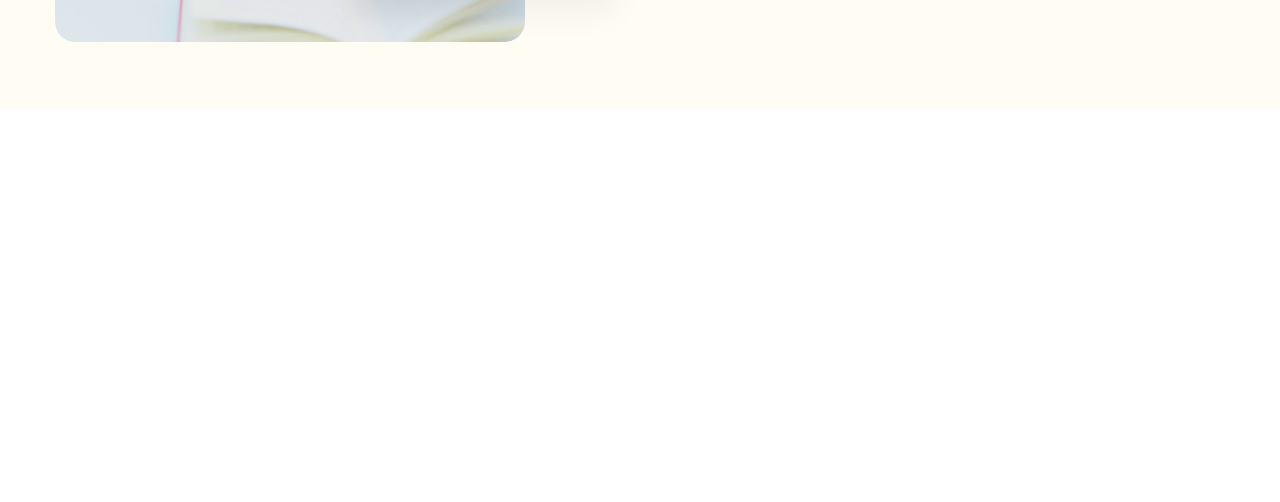
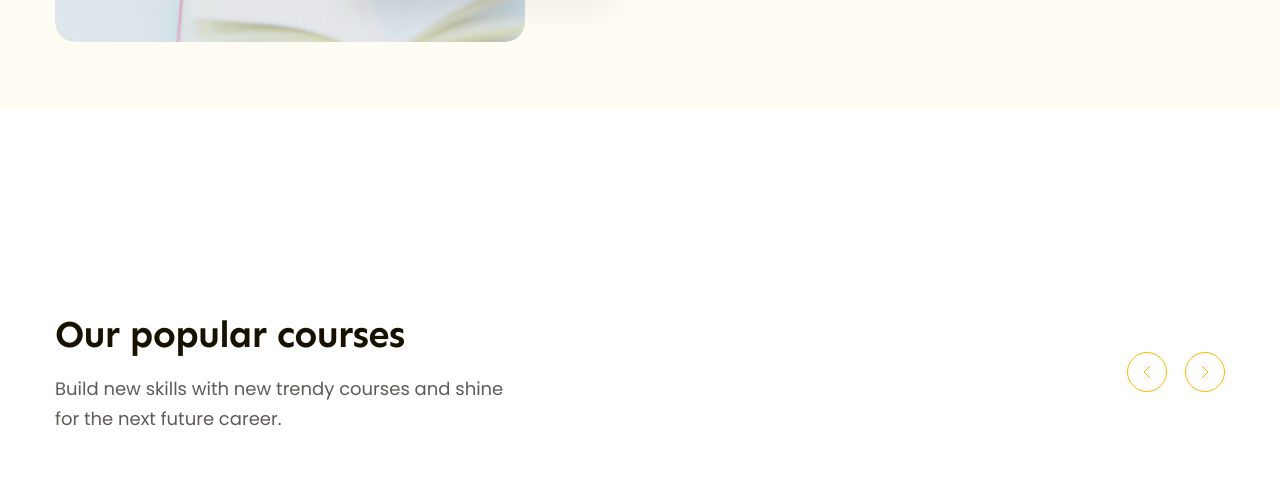
Before and after one commit to chucman03/Figma-to-HTML, a plain HTML site: page index.html in a window 1280 px wide. Shown: the part 793-1295 px from the top of the page. Drawn offline with Linux system fonts and the light colour scheme.

Commit message:
p5 làm phần popular

```diff
--- a/assests/css/style.css
+++ b/assests/css/style.css
@@ -18,6 +18,15 @@ body {
 /* =================common================== */
 a {
   text-decoration: none;
+}
+
+.heading-lv2 {
+  color: #171100;
+  font-family: var(--font-heading);
+  font-size: 3.8rem;
+  font-weight: 700;
+  line-height: 1.27; /* 126.316% */
+  letter-spacing: -0.76px;
 }
 
 .btn {
@@ -236,3 +245,45 @@ a {
 .hero .stats strong:nth-child(2) {
   margin-left: 28px;
 }
+
+/* popular */
+.popular {
+  padding: 65px 0;
+  margin-top: 135px;
+}
+.popular-top {
+  display: flex;
+  align-items: center;
+  justify-content: space-between;
+}
+
+.popular-top .desc {
+  margin-top: 16px;
+  width: 458px;
+  color: #5f5b53;
+  font-size: 1.8rem;
+  line-height: 1.67; /* 166.667% */
+}
+
+.popular-top .controls {
+  display: flex;
+  gap: 18px;
+}
+
+.popular-top .control-btn {
+  display: flex;
+  justify-content: center;
+  align-items: center;
+  background: transparent;
+  width: 40px;
+  height: 40px;
+  border-radius: 50%;
+  color: var(--primary-color);
+  border: 1px solid var(--primary-color);
+}
+
+.popular-top .control-btn:hover {
+  background: var(--primary-color);
+  color: #fff;
+  cursor: pointer;
+}
--- a/index.html
+++ b/index.html
@@ -50,6 +50,7 @@
 
     <!-- main -->
     <main>
+      <!-- hero -->
       <div class="hero">
         <div class="main-content">
           <div class="body">
@@ -122,6 +123,56 @@
           </div>
         </div>
       </div>
+
+      <!-- popular -->
+      <div class="popular">
+        <div class="main-content">
+          <div class="popular-top">
+            <div class="info">
+              <h2 class="heading-lv2">Our popular courses</h2>
+              <p class="desc">
+                Build new skills with new trendy courses and shine for the next
+                future career.
+              </p>
+            </div>
+
+            <div class="controls">
+              <button class="control-btn">
+                <svg
+                  width="8"
+                  height="14"
+                  viewBox="0 0 8 14"
+                  fill="none"
+                  xmlns="http://www.w3.org/2000/svg"
+                >
+                  <path
+                    d="M7 1L1 7L7 13"
+                    stroke="currentColor"
+                    stroke-linecap="round"
+                    stroke-linejoin="round"
+                  />
+                </svg>
+              </button>
+              <button class="control-btn">
+                <svg
+                  width="8"
+                  height="14"
+                  viewBox="0 0 8 14"
+                  fill="none"
+                  xmlns="http://www.w3.org/2000/svg"
+                >
+                  <path
+                    d="M1 1L7 7L1 13"
+                    stroke="currentColor"
+                    stroke-linecap="round"
+                    stroke-linejoin="round"
+                  />
+                </svg>
+              </button>
+            </div>
+          </div>
+        </div>
+      </div>
     </main>
   </body>
 </html>
```
Also changed, not shown: assests/icon/next.svg (added), assests/icon/prev.svg (added).
